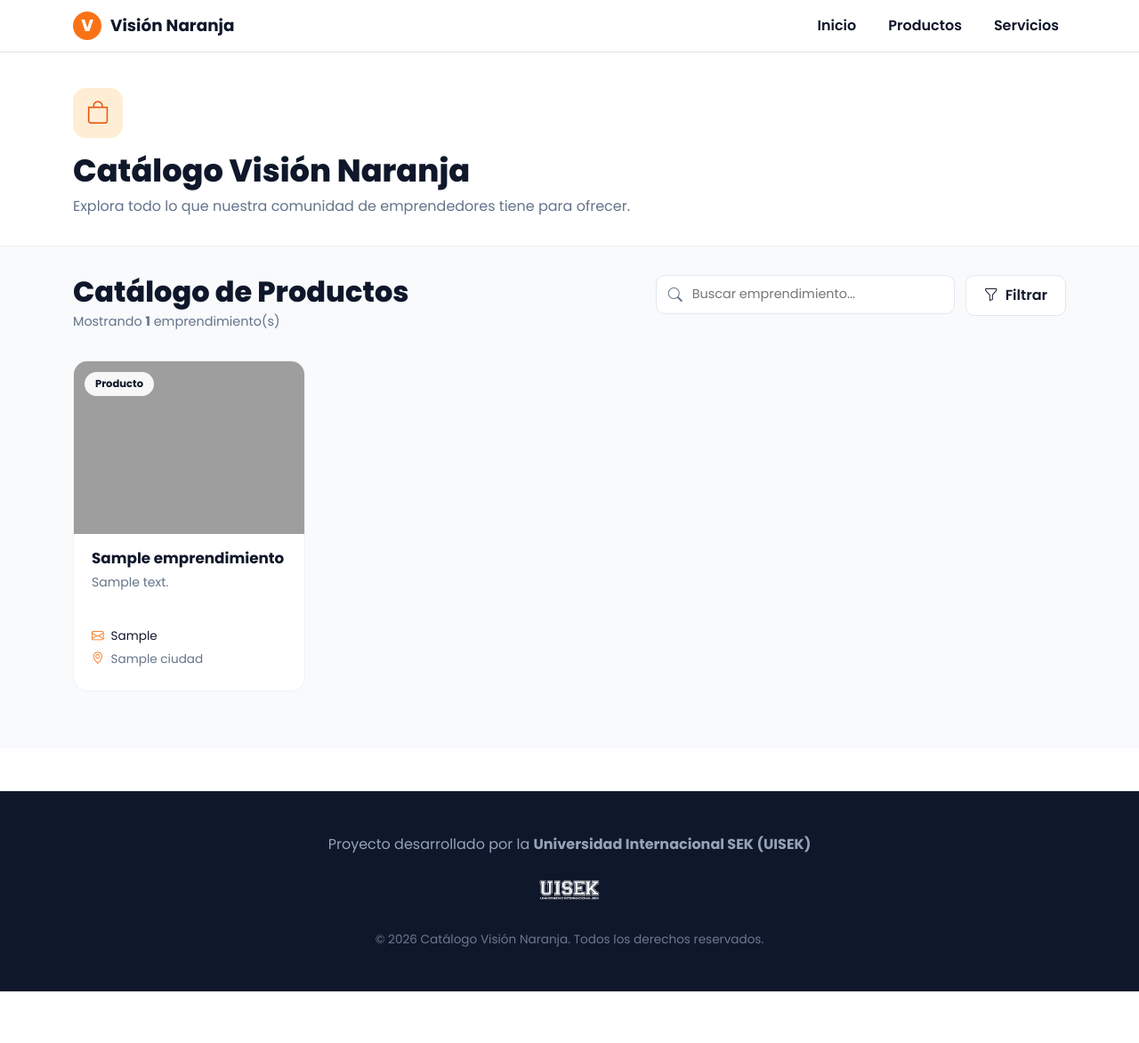
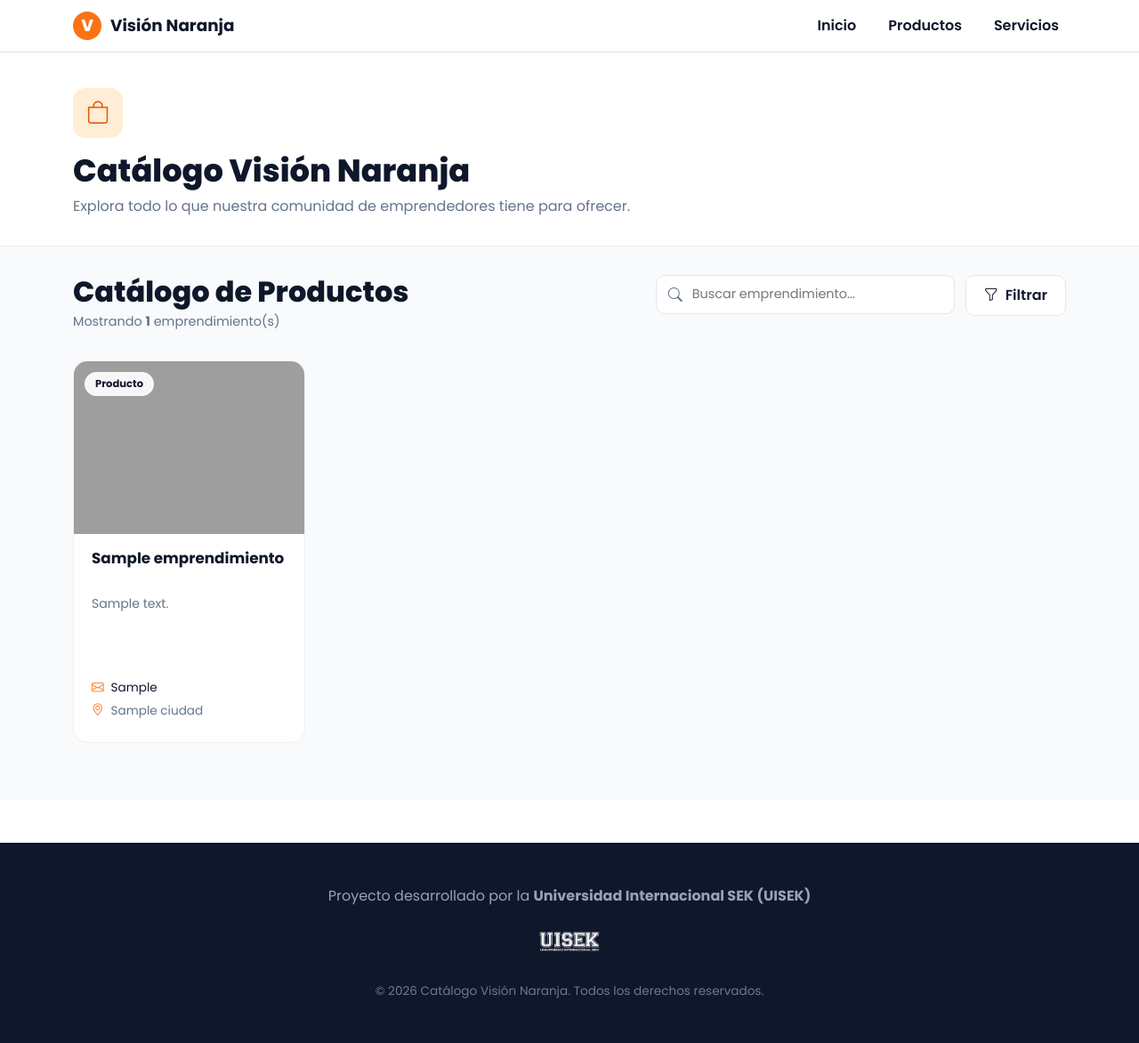
Before and after one commit to ConanGIt777/Vision-Naranja-Repo-, an ASP.NET Core app: page /Catalogo in a window 1280 px wide. Shown: the whole page at 89% size. Before the commit the page ends 1114 px from the top, so only its background shows below. Run offline with ASP.NET Core 8, Linux system fonts and the light colour scheme; tables that the repository leaves empty hold one stand-in row (values such as "Sample post"); style sheets or scripts are compiled from the project's sources; grey boxes are pictures that could not be loaded.

Commit message:
Arreglo de tamaño de cards

```diff
--- a/wwwroot/css/site.css
+++ b/wwwroot/css/site.css
@@ -648,7 +648,11 @@ body {
 .card-emprendimiento-link {
   text-decoration: none;
   color: inherit;
-  display: block;
+  display: flex;
+  height: 100%;
+}
+.card-emprendimiento-link .card-emprendimiento {
+  width: 100%;
 }
 .card-emprendimiento {
   background: #fff;
@@ -716,12 +720,24 @@ body {
   font-size: 1.05rem;
   color: var(--vn-navy);
   margin-bottom: 0.4rem;
+  display: -webkit-box;
+  -webkit-line-clamp: 2;
+  line-clamp: 2;
+  -webkit-box-orient: vertical;
+  overflow: hidden;
+  min-height: 2.6em;
 }
 .card-emprendimiento-desc {
   color: var(--vn-texto-gris);
   font-size: 0.88rem;
   line-height: 1.45;
   flex-grow: 1;
+  display: -webkit-box;
+  -webkit-line-clamp: 3;
+  line-clamp: 3;
+  -webkit-box-orient: vertical;
+  overflow: hidden;
+  min-height: 3.9em;
 }
 .card-divider {
   border-color: #f1f5f9;
```
